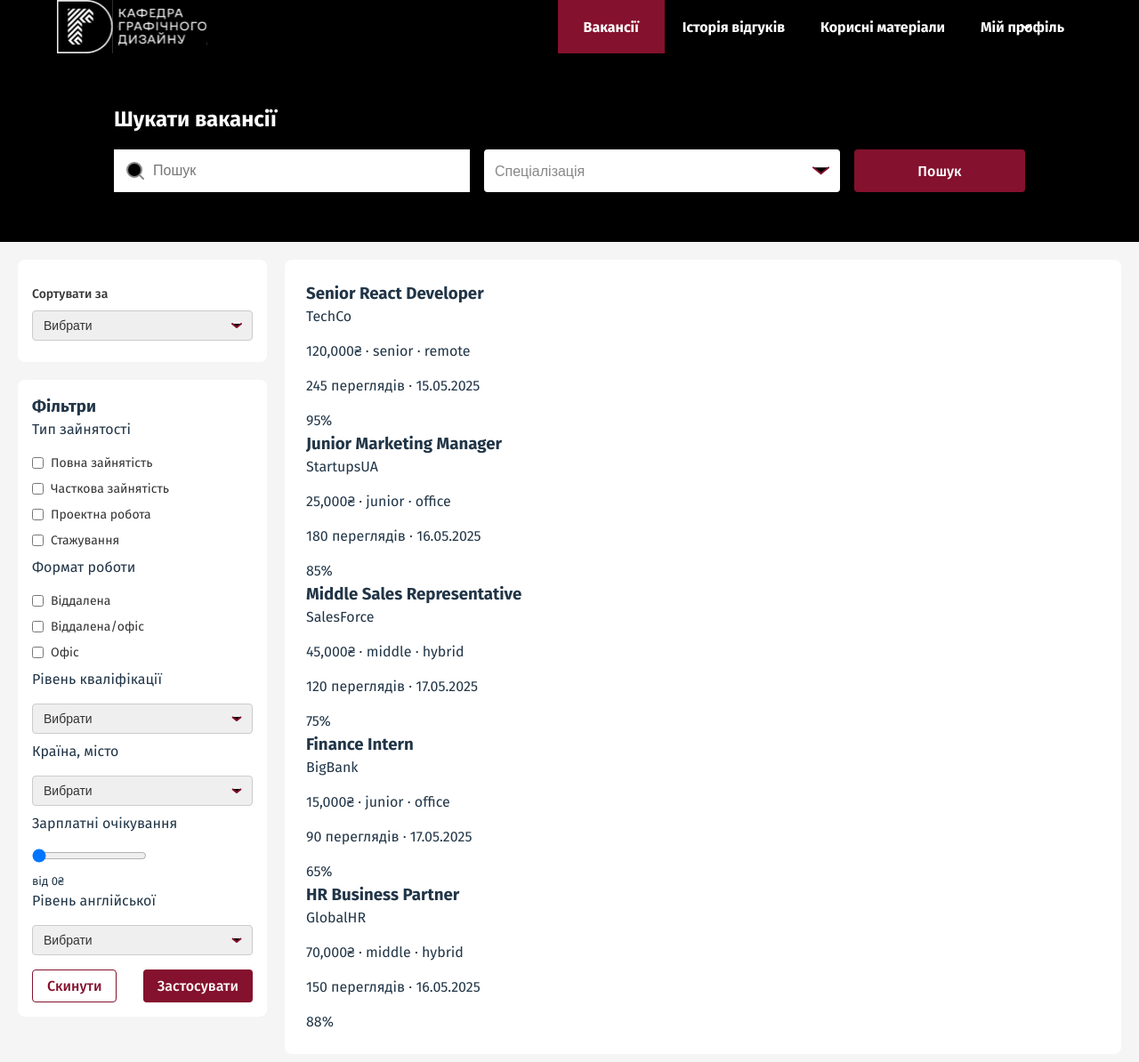
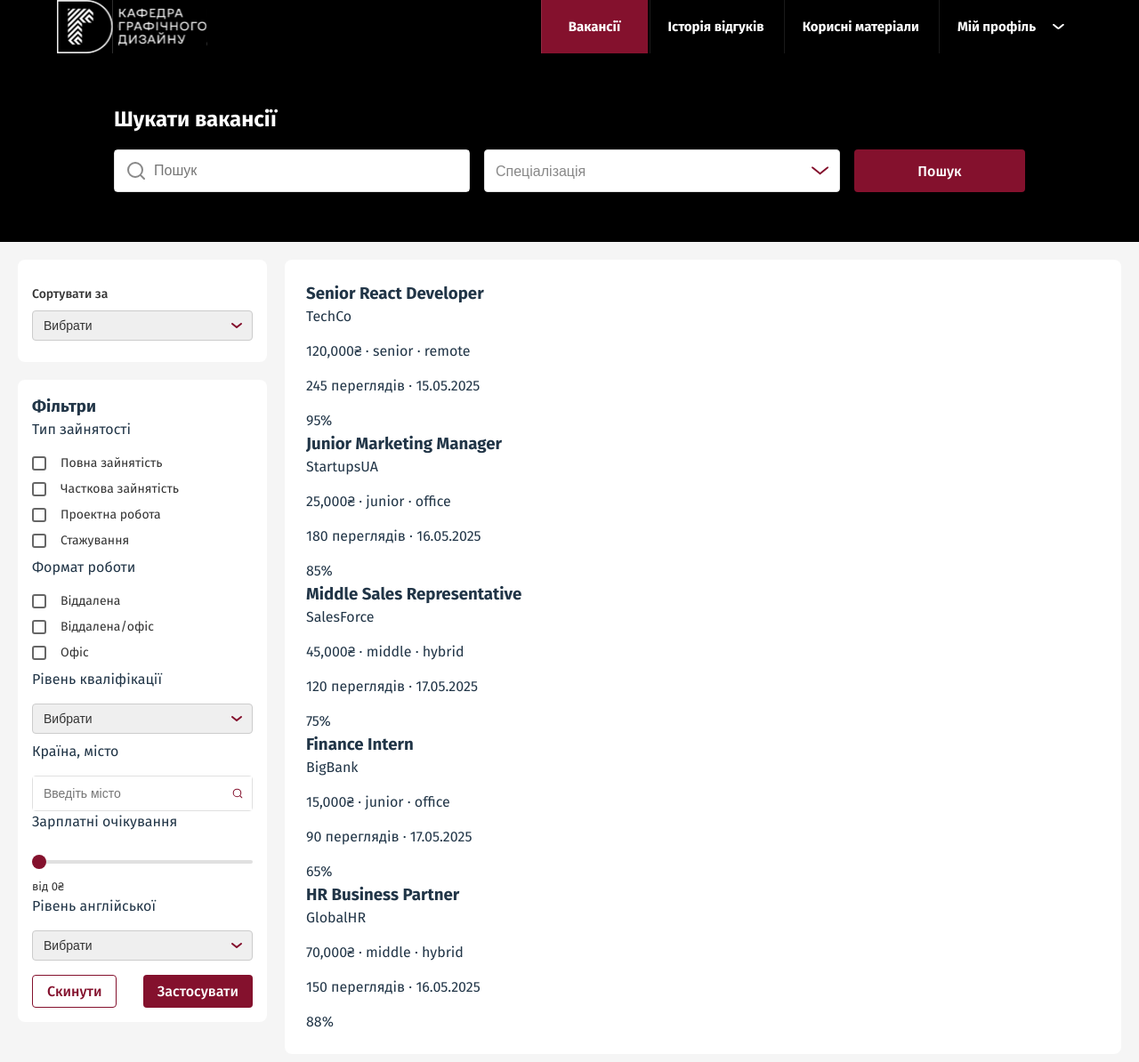
Before and after one commit to Vitalii-pr/job_ua, a React (Vite) app: page / in a window 1280 px wide. Shown: the top 1194 px of the page at 89% size. Built offline with nearby package versions, Linux system fonts and the light colour scheme.

Commit message:
fixed vacan page

```diff
--- a/src/components/Navbar.css
+++ b/src/components/Navbar.css
@@ -1,12 +1,13 @@
 @import url('https://fonts.googleapis.com/css2?family=Fira+Sans:wght@400;700&display=swap');
 
+/* ─── NAVBAR WRAPPERS ───────────────────────────────────────────────────── */
 .navbar-container {
   width: 100%;
   background-color: black;
   display: flex;
   justify-content: center;
   font-family: 'Fira Sans', sans-serif;
-  height: 60px; /* Fixed height for navbar */
+  height: 60px; /* Fixed navbar height */
 }
 
 .navbar {
@@ -17,54 +18,87 @@
   height: 100%;
 }
 
+/* ─── LOGO ──────────────────────────────────────────────────────────────── */
 .navbar-logo {
   display: flex;
   align-items: center;
   height: 100%;
 }
-
 .navbar-logo img {
   height: 100%;
   object-fit: contain;
 }
-
 .logo-text {
   margin-left: 5px;
 }
 
+/* ─── LINKS CONTAINER ──────────────────────────────────────────────────── */
 .navbar-links {
   display: flex;
   height: 100%;
+  gap: 2px;
 }
 
+/* ─── NAV BUTTONS ───────────────────────────────────────────────────────── */
 .nav-button {
+  /* 1) base resets + centering */
   background: transparent;
   color: white;
   border: none;
   font-weight: 700;
-  font-family: 'Fira Sans', sans-serif;
   cursor: pointer;
   display: flex;
   align-items: center;
-  justify-content: center;
+  justify-content: center;   /* center text+icon by default */
   height: 100%;
-  /* Fixed width for each button to prevent resizing */
-  padding: 0;
   position: relative;
   box-sizing: border-box;
   margin: 0;
-  outline: none;
+  padding: 0 20px;            /* ← 20px on left & right for all buttons */
+  user-select: none;
+  border-left: 1px solid rgba(255, 255, 255, 0.1);
+  transition: none;
 }
 
-.nav-button-text {
-  padding: 0 20px;
-  white-space: nowrap;
-}
-
+/* Active/tab highlight */
 .nav-button.active {
   background-color: #84112D;
 }
 
+/* Disable focus/active outlines */
+.nav-button:focus,
+.nav-button:active {
+  outline: none;
+  box-shadow: none;
+  transform: none;
+}
+
+/* ─── BUTTON TEXT ───────────────────────────────────────────────────────── */
+.nav-button-text {
+  white-space: nowrap;
+  pointer-events: none;
+  font-size: 15px;
+  padding: 0;
+  text-align: center;
+  /* no hard width or margins here — we rely on container padding & centering */
+}
+
+/* ─── PROFILE BUTTON SPECIAL CASE ───────────────────────────────────────── */
+/* (assumes you add `profile` to that button’s class list) */
+.nav-button.profile {
+  justify-content: flex-start; /* left-align text+icon within the padded container */
+}
+
+/* text-to-chevron gap = 10px */
+.nav-button.profile .nav-button-text {
+  margin-right: 32px;
+}
+
+/* ─── CHEVRON ICON ──────────────────────────────────────────────────────── */
 .chevron-down {
-  margin-left: 8px;
+  position: absolute;
+  right: 20px;               /* 20px from right edge */
+  top: 50%;
+  transform: translateY(-50%);
+  stroke: white;
 }
--- a/src/components/Navbar.jsx
+++ b/src/components/Navbar.jsx
@@ -39,7 +39,7 @@
           {navItems.map((item) => (
             <button
               key={item.id}
-              className={`nav-button ${activeTab === item.label ? 'active' : ''}`}
+              className={`nav-button ${activeTab === item.label ? 'active' : ''} ${item.id === 'profile' ? 'profile' : ''}`}
               onClick={() => handleNavigation(item)}
             >
               <span className="nav-button-text">{item.label}</span>
--- a/src/pages/VacanciesPage.css
+++ b/src/pages/VacanciesPage.css
@@ -36,6 +36,7 @@
   height: 48px;
   background: #fff;
   border-radius: 4px;
+  border: 1px solid #e0e0e0;
 }
 .search-icon,
 .chevron-down {
@@ -43,6 +44,7 @@
   top: 50%;
   transform: translateY(-50%);
   pointer-events: none;
+  z-index: 1;
 }
 .search-field .search-icon { left: 12px; }
 .search-input {
@@ -109,7 +111,28 @@
   position: relative;
   margin-bottom: 8px;
 }
-.select-wrapper.small { width: 100%; }
+.search-field.small {
+  width: 100%;
+  height: 40px;
+}
+
+.search-field.small .search-input {
+  padding-right: 36px;
+  padding-left: 12px;
+  font-size: 14px;
+}
+
+.search-field.small .search-icon {
+  right: 8px;
+  left: auto;
+  width: 16px;
+  height: 16px;
+  transform: translateY(-50%) scale(0.8);
+}
+
+.search-icon.red path {
+  stroke: #84112D;
+}
 .select-wrapper select {
   width: 100%;
   padding: 8px 32px 8px 12px;
@@ -125,9 +148,87 @@
   top: 50%;
   transform: translateY(-50%);
 }
+.checkbox-container input[type='checkbox'] {
+  appearance: none;
+  -webkit-appearance: none;
+  width: 16px;
+  height: 16px;
+  border: 2px solid #666;
+  border-radius: 3px;
+  outline: none;
+  cursor: pointer;
+  position: relative;
+  background: white;
+  margin-right: 8px;
+  transition: border-color 0.2s;
+}
+.checkbox-container input[type='checkbox']:hover {
+  border-color: #84112D;
+}
+.checkbox-container input[type='checkbox']:checked {
+  background-color: white;
+  border-color: #84112D;
+}
+.checkbox-container input[type='checkbox']:checked::after {
+  content: '';
+  position: absolute;
+  left: 4px;
+  top: 1px;
+  width: 5px;
+  height: 9px;
+  border: solid #84112D;
+  border-width: 0 2px 2px 0;
+  transform: rotate(45deg);
+}
+/* Slider styles */
+.salary-slider {
+  width: 100%;
+  height: 4px;
+  -webkit-appearance: none;
+  appearance: none;
+  background: linear-gradient(to right, #84112D 0%, #84112D 50%, #e0e0e0 50%, #e0e0e0 100%);
+  outline: none;
+  border-radius: 2px;
+  margin: 16px 0 8px;
+}
+
+.salary-slider::-webkit-slider-thumb {
+  -webkit-appearance: none;
+  appearance: none;
+  width: 16px;
+  height: 16px;
+  background: #84112D;
+  border-radius: 50%;
+  cursor: pointer;
+  transition: transform 0.2s;
+}
+
+.salary-slider::-moz-range-thumb {
+  width: 16px;
+  height: 16px;
+  background: #84112D;
+  border: none;
+  border-radius: 50%;
+  cursor: pointer;
+  transition: transform 0.2s;
+}
+
+.salary-slider::-webkit-slider-thumb:hover,
+.salary-slider::-moz-range-thumb:hover {
+  transform: scale(1.2);
+}
+
+.salary-slider::-webkit-slider-runnable-track,
+.salary-slider::-moz-range-track {
+  height: 4px;
+  background: #84112D;
+  border-radius: 2px;
+}
+
 .salary-values {
   font-size: 13px;
-  margin-top: 4px;
+  margin-top: 8px;
+  color: #333;
 }
 .filter-actions {
   display: flex;
@@ -164,3 +265,50 @@
   color: #666;
   font-size: 16px;
 }
+
+.filters-sidebar input[type="checkbox"] {
+  / remove browser default styling */
+  -webkit-appearance: none;
+  -moz-appearance: none;
+  appearance: none;
+  accent-color: transparent;
+
+  /* custom box */
+  width: 16px;
+  height: 16px;
+  border: 2px solid #666;
+  border-radius: 3px;
+  background-color: #fff;
+  cursor: pointer;
+  position: relative;
+  margin-right: 8px;
+  transition: border-color 0.2s;
+  }
+
+  .filters-sidebar input[type="checkbox"]:hover {
+  border-color: #84112D;
+  }
+
+  .filters-sidebar input[type="checkbox"]:checked {
+  background-color: #fff;
+  border-color: #84112D;
+  }
+
+  .filters-sidebar input[type="checkbox"]:checked::after {
+  content: '';
+  position: absolute;
+  left: 50%;
+  top: 45%;
+  width: 4px;
+  height: 8px;
+  border: solid #84112D;
+  border-width: 0 2px 2px 0;
+  transform: translate(-50%, -50%) rotate(45deg);
+
+  /* Align checkbox and label text vertically /
+  .filters-sidebar label {
+  display: flex;
+  align-items: center;
+  gap: 8px;         / spacing between checkbox and text */
+  margin-bottom: 8px;
+  }
--- a/src/pages/VacanciesPage.jsx
+++ b/src/pages/VacanciesPage.jsx
@@ -80,7 +80,20 @@
 ];
 
 const VacanciesPage = () => {
-  // Search & filter state
+  // Current filter state
+  const [currentFilters, setCurrentFilters] = useState({
+    searchQuery: '',
+    specialization: '',
+    sortBy: '',
+    employmentTypes: { full: false, part: false, project: false, intern: false },
+    formats: { remote: false, hybrid: false, office: false },
+    level: '',
+    countryCity: '',
+    salaryMin: 0,
+    englishLevel: ''
+  });
+
+  // Temporary filter state
   const [searchQuery, setSearchQuery] = useState('');
   const [specialization, setSpecialization] = useState('');
   const [sortBy, setSortBy] = useState('');
@@ -96,6 +109,7 @@
   };
 
   const handleReset = () => {
+    // Reset temporary state
     setSearchQuery('');
     setSpecialization('');
     setSortBy('');
@@ -105,60 +119,83 @@
     setCountryCity('');
     setSalaryMin(0);
     setEnglishLevel('');
+
+    // Reset current filters
+    setCurrentFilters({
+      searchQuery: '',
+      specialization: '',
+      sortBy: '',
+      employmentTypes: { full: false, part: false, project: false, intern: false },
+      formats: { remote: false, hybrid: false, office: false },
+      level: '',
+      countryCity: '',
+      salaryMin: 0,
+      englishLevel: ''
+    });
   };
 
   const handleApply = () => {
-    // Filtering is handled automatically through useMemo
-    console.log('Filters applied:', { searchQuery, specialization, sortBy, employmentTypes, formats, level, countryCity, salaryMin, englishLevel });
+    // Apply current filters
+    setCurrentFilters({
+      searchQuery,
+      specialization,
+      sortBy,
+      employmentTypes,
+      formats,
+      level,
+      countryCity,
+      salaryMin,
+      englishLevel
+    });
   };
 
   const filteredVacancies = useMemo(() => {
     return testVacancies.filter(vacancy => {
       // Search query filter
-      if (searchQuery && !vacancy.title.toLowerCase().includes(searchQuery.toLowerCase())) {
+      if (currentFilters.searchQuery && !vacancy.title.toLowerCase().includes(currentFilters.searchQuery.toLowerCase())) {
         return false;
       }
 
       // Specialization filter
-      if (specialization && vacancy.specialization !== specialization) {
+      if (currentFilters.specialization && vacancy.specialization !== currentFilters.specialization) {
         return false;
       }
 
       // Employment type filter
-      if (Object.values(employmentTypes).some(v => v)) {
-        const matchesType = employmentTypes[vacancy.employmentType];
+      if (Object.values(currentFilters.employmentTypes).some(v => v)) {
+        const matchesType = currentFilters.employmentTypes[vacancy.employmentType];
         if (!matchesType) return false;
       }
 
       // Format filter
-      if (Object.values(formats).some(v => v)) {
-        const matchesFormat = formats[vacancy.format];
+      if (Object.values(currentFilters.formats).some(v => v)) {
+        const matchesFormat = currentFilters.formats[vacancy.format];
         if (!matchesFormat) return false;
       }
 
       // Level filter
-      if (level && vacancy.level !== level) {
+      if (currentFilters.level && vacancy.level !== currentFilters.level) {
         return false;
       }
 
       // Location filter
-      if (countryCity && vacancy.location !== countryCity) {
+      if (currentFilters.countryCity && vacancy.location !== currentFilters.countryCity) {
         return false;
       }
 
       // Salary filter
-      if (salaryMin > 0 && vacancy.salary < salaryMin) {
+      if (currentFilters.salaryMin > 0 && vacancy.salary < currentFilters.salaryMin) {
         return false;
       }
 
       // English level filter
-      if (englishLevel && vacancy.englishLevel !== englishLevel) {
+      if (currentFilters.englishLevel && vacancy.englishLevel !== currentFilters.englishLevel) {
         return false;
       }
 
       return true;
     }).sort((a, b) => {
-      switch (sortBy) {
+      switch (currentFilters.sortBy) {
         case 'salary':
           return b.salary - a.salary;
         case 'date':
@@ -169,7 +206,7 @@
           return 0;
       }
     });
-  }, [searchQuery, specialization, sortBy, employmentTypes, formats, level, countryCity, salaryMin, englishLevel]);
+  }, [currentFilters]);
 
   return (
     <div className="vacancies-container">
@@ -181,7 +218,7 @@
             <div className="search-input-container">
               {/* Search input */}
               <div className="search-field">
-                <svg className="search-icon" width="24" height="24" viewBox="0 0 24 24">
+                <svg className="search-icon" width="24" height="24" viewBox="0 0 24 24" fill="none">
                   <path d="M21 21L16.65 16.65M19 11C19 15.4183 15.4183 19 11 19C6.58172 19 3 15.4183 3 11C3 6.58172 6.58172 3 11 3C15.4183 3 19 6.58172 19 11Z" stroke="#888" strokeWidth="2" strokeLinecap="round" strokeLinejoin="round"/>
                 </svg>
                 <input
@@ -207,7 +244,7 @@
                   <option value="finance">Фінанси</option>
                   <option value="hr">HR</option>
                 </select>
-                <svg className="chevron-down" width="19.2" height="9.6" viewBox="0 0 19.2 9.6">
+                <svg className="chevron-down" width="19.2" height="9.6" viewBox="0 0 19.2 9.6" fill="none">
                   <path d="M1 1L9.6 8L18.2 1" stroke="#84112D" strokeWidth="2" strokeLinecap="round"/>
                 </svg>
               </div>
@@ -229,11 +266,11 @@
             <div className="select-wrapper">
               <select value={sortBy} onChange={e => setSortBy(e.target.value)}>
                 <option value="">Вибрати</option>
-                <option value="match_desc">Сумісність</option>
-                <option value="date_desc">Дата: нові</option>
-                <option value="salary_desc">Зарплата: висока</option>
+                <option value="date">За датою</option>
+                <option value="salary">За зарплатою</option>
+                <option value="views">За переглядами</option>
               </select>
-              <svg className="chevron-down" width="12" height="6" viewBox="0 0 12 6">
+              <svg className="chevron-down" width="12" height="6" viewBox="0 0 12 6" fill="none">
                 <path d="M1 1L6 5L11 1" stroke="#84112D" strokeWidth="2" strokeLinecap="round"/>
               </svg>
             </div>
@@ -265,21 +302,23 @@
                 <option value="middle">Middle</option>
                 <option value="senior">Senior</option>
               </select>
-              <svg className="chevron-down" width="12" height="6" viewBox="0 0 12 6">
-                <path d="M1 1L6 5L11 1" stroke="#84112D" strokeWidth="2"/></svg>
+              <svg className="chevron-down" width="12" height="6" viewBox="0 0 12 6" fill="none">
+                <path d="M1 1L6 5L11 1" stroke="#84112D" strokeWidth="2" strokeLinecap="round"/></svg>
             </div>
 
             {/* Country, City */}
             <p className="subheading">Країна, місто</p>
-            <div className="select-wrapper small">
-              <select value={countryCity} onChange={e => setCountryCity(e.target.value)}>
-                <option value="">Вибрати</option>
-                <option value="lviv">Львів</option>
-                <option value="kyiv">Київ</option>
-                <option value="online">Україна</option>
-              </select>
-              <svg className="chevron-down" width="12" height="6" viewBox="0 0 12 6">
-                <path d="M1 1L6 5L11 1" stroke="#84112D" strokeWidth="2"/></svg>
+            <div className="search-field small">
+              <svg className="search-icon red" width="16" height="16" viewBox="0 0 24 24" fill="none">
+                <path d="M21 21L16.65 16.65M19 11C19 15.4183 15.4183 19 11 19C6.58172 19 3 15.4183 3 11C3 6.58172 6.58172 3 11 3C15.4183 3 19 6.58172 19 11Z" stroke="#84112D" strokeWidth="2" strokeLinecap="round" strokeLinejoin="round"/>
+              </svg>
+              <input
+                type="text"
+                className="search-input"
+                placeholder="Введіть місто"
+                value={countryCity}
+                onChange={e => setCountryCity(e.target.value)}
+              />
             </div>
 
             {/* Salary expectations */}
@@ -293,7 +332,7 @@
               value={salaryMin}
               onChange={e => setSalaryMin(parseInt(e.target.value))}
               style={{
-                background: `linear-gradient(to right, #2e7dff 0%, #2e7dff ${(salaryMin/100000)*100}%, #e0e0e0 ${(salaryMin/100000)*100}%, #e0e0e0 100%)`
+                background: `linear-gradient(to right, #84112D 0%, #84112D ${(salaryMin/100000)*100}%, #e0e0e0 ${(salaryMin/100000)*100}%, #e0e0e0 100%)`
               }}
             />
             <div className="salary-values">від {salaryMin.toLocaleString()}₴</div>
@@ -308,8 +347,8 @@
                 <option value="upper">Upper-Intermediate</option>
                 <option value="advanced">Advanced</option>
               </select>
-              <svg className="chevron-down" width="12" height="6" viewBox="0 0 12 6">
-                <path d="M1 1L6 5L11 1" stroke="#84112D" strokeWidth="2"/></svg>
+              <svg className="chevron-down" width="12" height="6" viewBox="0 0 12 6" fill="none">
+                <path d="M1 1L6 5L11 1" stroke="#84112D" strokeWidth="2" strokeLinecap="round"/></svg>
             </div>
 
             {/* Actions */}
```
